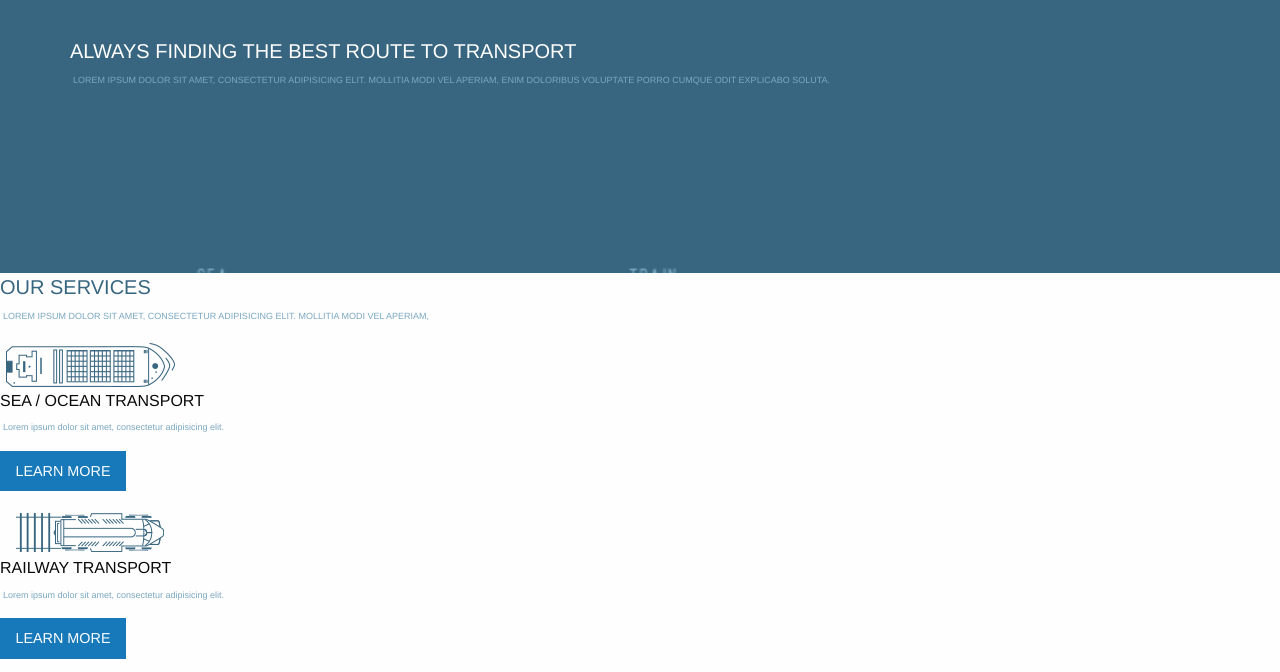
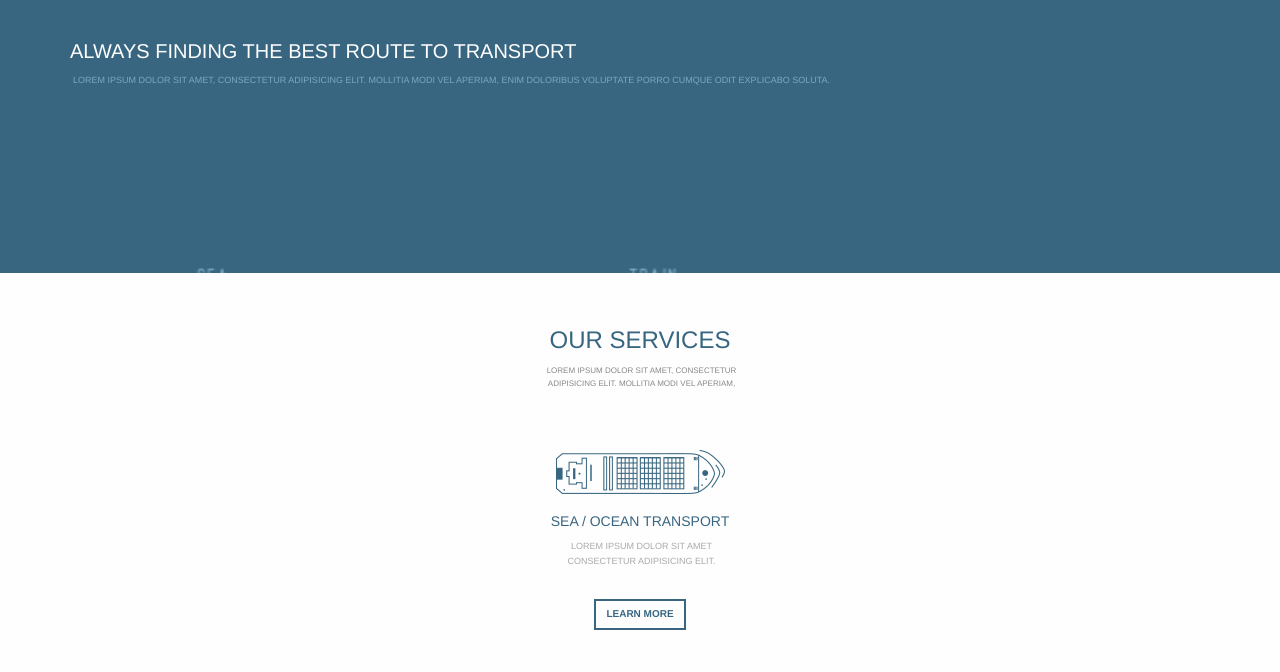
Before and after one commit to riodel27/Delta-Rail, a website: page index.html in a window 1280 px wide. Shown: the part 93-765 px from the top of the page. Drawn offline with nearby package versions, Linux system fonts and the light colour scheme.

Commit message:
update services

```diff
--- a/app/scss/components/_section.scss
+++ b/app/scss/components/_section.scss
@@ -1,6 +1,49 @@
 .our-services{
+  text-align: center;
+  padding:rem-calc(50) rem-calc(5);
   h3{
     color: #386680;
-    font-size: rem-calc(20);
+    font-size: rem-calc(24);
+  }
+  p{
+    color: #888888;
+    font-size: rem-calc(8);
+  }
+
+  .services{
+    padding: rem-calc(40) 0;
+
+    .transports{
+      margin-bottom: rem-calc(60);
+      img{
+        margin-bottom: rem-calc(15);
+      }
+
+      h6{
+        color: #386680;
+        font-size: rem-calc(14);
+      }
+
+      p{
+        color: #aaaaaa;
+        font-size: rem-calc(9);
+      }
+
+      a{
+        background-color: $white;
+        color: #386680;
+        border: solid 2px #386680;
+        font-size: rem-calc(10);
+        margin-top: rem-calc(15);
+        font-weight: bold;
+      }
+
+      a:hover{
+        background-color: #386680;
+        color: $white;
+      }
+
+    }
+
   }
 }
--- a/index.html
+++ b/index.html
@@ -66,25 +66,25 @@
 
           <section class="our-services">
             <h3>OUR SERVICES</h3>
-            <p>LOREM IPSUM DOLOR SIT AMET, CONSECTETUR ADIPISICING ELIT. MOLLITIA MODI VEL APERIAM,</p>
+            <p>LOREM IPSUM DOLOR SIT AMET, CONSECTETUR <br> ADIPISICING ELIT. MOLLITIA MODI VEL APERIAM,</p>
 
             <div class="services">
-              <div class="sea-transport">
+              <div class="sea-transport transports">
                 <img src="img/img_sea.png" alt="">
                 <h6>SEA / OCEAN TRANSPORT</h6>
-                <p>Lorem ipsum dolor sit amet, consectetur adipisicing elit.</p>
+                <p>LOREM IPSUM DOLOR SIT AMET <br> CONSECTETUR ADIPISICING ELIT.</p>
                 <a href="" class="button">LEARN MORE</a>
               </div>
-              <div class="railway-transport">
+              <div class="railway-transport transports">
                 <img src="img/img_train.png" alt="">
                 <h6>RAILWAY TRANSPORT</h6>
-                <p>Lorem ipsum dolor sit amet, consectetur adipisicing elit.</p>
+                <p>LOREM IPSUM DOLOR SIT AMET <br> CONSECTETUR ADIPISICING ELIT.</p>
                 <a href="" class="button">LEARN MORE</a>
               </div>
-              <div class="trucking-transport">
+              <div class="trucking-transport transports">
                 <img src="img/img_truck.png" alt="">
                 <h6>TRUCKING TRANSPORT</h6>
-                <p>Lorem ipsum dolor sit amet, consectetur adipisicing elit.</p>
+                <p>LOREM IPSUM DOLOR SIT AMET <br> CONSECTETUR ADIPISICING ELIT.</p>
                 <a href="" class="button">LEARN MORE</a>
               </div>
             </div>
```
Also changed, not shown: css/app.css.
